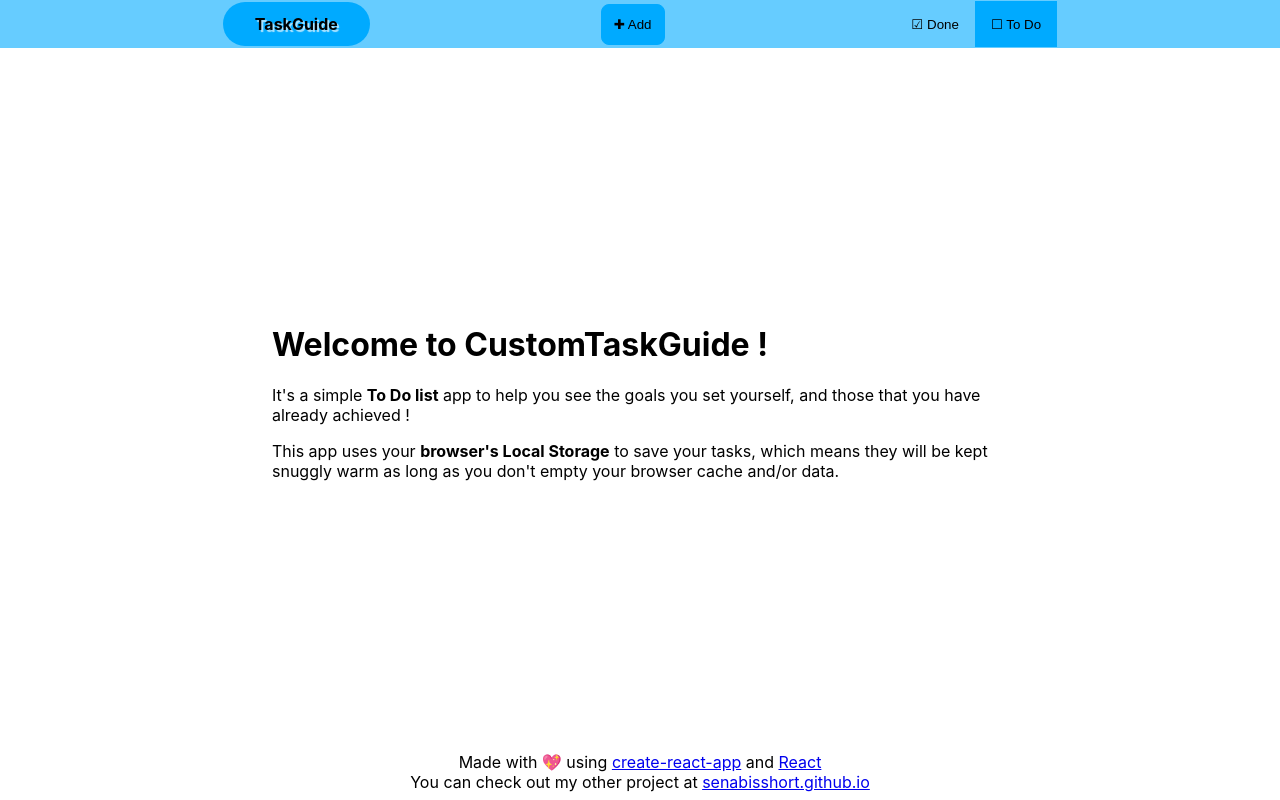
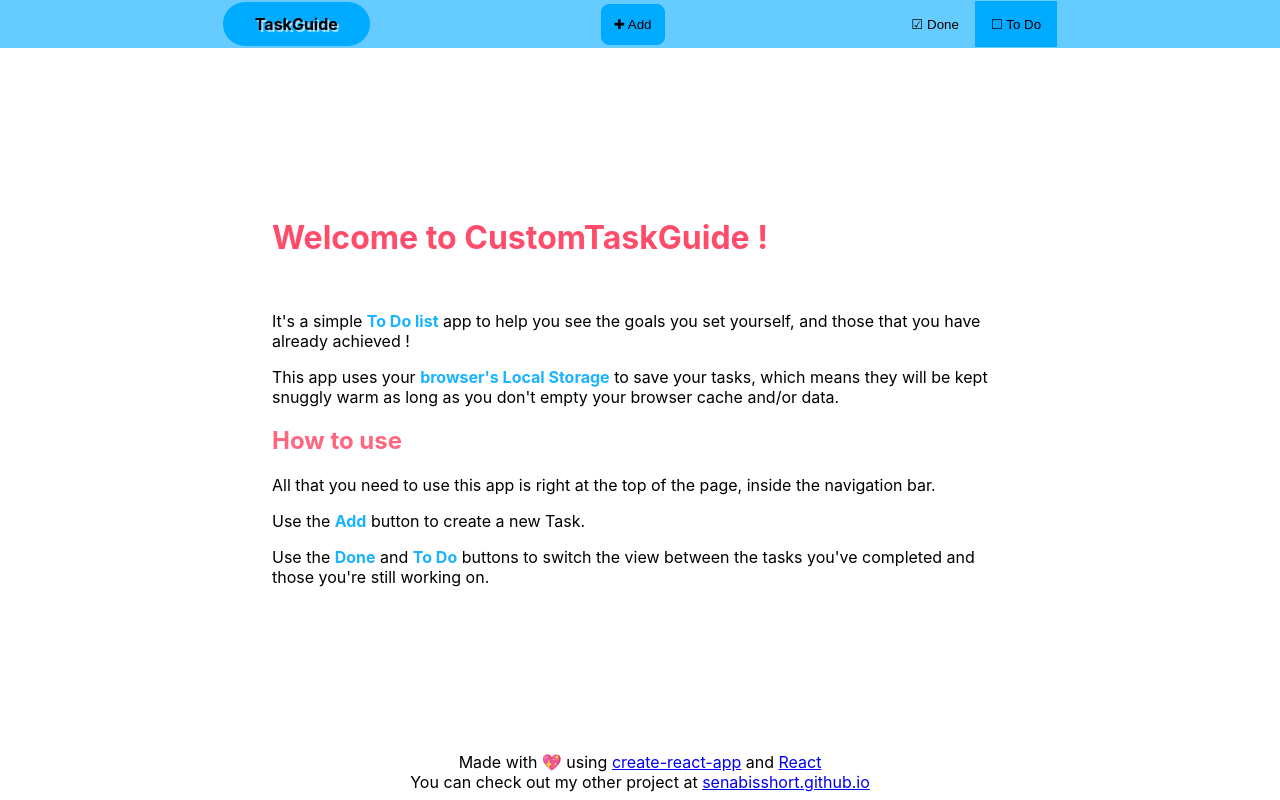
Before and after one commit to senabIsShort/CustomTaskGuide, a React (Create React App) app in the folder frontend/: page / in a window 1280 px wide. Built offline with nearby package versions, Linux system fonts and the light colour scheme.

Commit message:
Added more styling and a How to use section

```diff
--- a/frontend/src/components/Welcome/Welcome.css
+++ b/frontend/src/components/Welcome/Welcome.css
@@ -1,5 +1,18 @@
 .welcome-wrapper {
     padding: 1rem 17rem;
+}
+
+.welcome-wrapper h1 {
+    padding-bottom: 2rem;
+    color: var(--contrast-color-darker);
+}
+
+.welcome-wrapper h2 {
+    color: var(--contrast-color);
+}
+
+.welcome-wrapper p b {
+    color: var(--secondary-color-darker);
 }
 
 @media (max-width: 400px) {
--- a/frontend/src/components/Welcome/Welcome.js
+++ b/frontend/src/components/Welcome/Welcome.js
@@ -6,6 +6,10 @@ function Welcome () {
         <p>It's a simple <b>To Do list</b> app to help you see the goals you set yourself,
         and those that you have already achieved !</p>
         <p>This app uses your <b>browser's Local Storage</b> to save your tasks, which means they will be kept snuggly warm as long as you don't empty your browser cache and/or data.</p>
+        <h2>How to use</h2>
+        <p>All that you need to use this app is right at the top of the page, inside the navigation bar.</p>
+        <p>Use the <b>Add</b> button to create a new Task.</p>
+        <p>Use the <b>Done</b> and <b>To Do</b> buttons to switch the view between the tasks you've completed and those you're still working on.</p>
     </div>
 }
 
```
